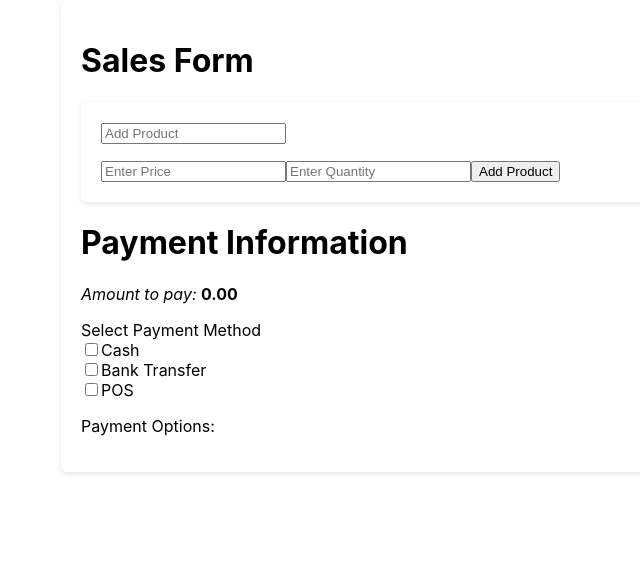
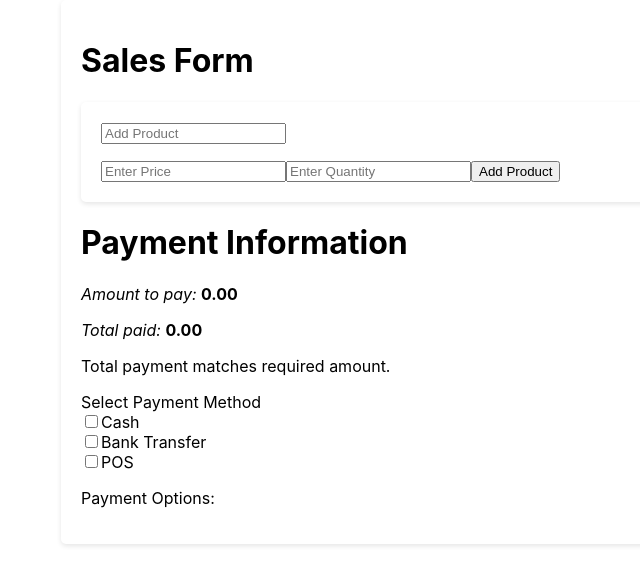
Before and after one commit to abiolatom/Eddietom, a React (Create React App) app: page / in a window 1280 px wide. Shown: the top 584 px of the page, without its empty margins (179-819 px from the left). Built offline with nearby package versions, Linux system fonts and the light colour scheme.

Commit message:
making changes to handleOption Change

```diff
--- a/src/components/PaymentMethod.js
+++ b/src/components/PaymentMethod.js
@@ -4,12 +4,19 @@ import { ProductContext } from "./ProductContext";
 const PaymentMethod = () => {
   const [selectedOptions, setSelectedOptions] = useState([]);
   const { calculateTotalPrice } = useContext(ProductContext);
+  const [amounts, setAmounts] = useState({});
 
   const options = [
     { value: "cash", label: "Cash" },
     { value: "transfer", label: "Bank Transfer" },
     { value: "pos", label: "POS" },
   ];
+
+  const handleAmountChange = (event, value) => {
+    const newAmount = { ...amounts };
+    newAmount[value] = event.target.value;
+    setAmounts(newAmount);
+  };
 
   const handleOptionChange = (value) => {
     const newSelectedOptions = selectedOptions.includes(value)
@@ -19,8 +26,20 @@ const PaymentMethod = () => {
   };
 
   const optionsRender = () => {
+    const totalPayment = Object.values(amounts).reduce(
+      (acc, amount) => acc + parseFloat(amount) || 0,
+      0
+    );
     return options.map((option) => {
       const isChecked = selectedOptions.includes(option.value);
+      const paymentInput = isChecked ? (
+        <input
+          type="number"
+          placeholder={`Enter amount paid by ${option.label}`}
+          value={amounts[option.value] || ""}
+          onChange={(e) => handleAmountChange(e, option.value)}
+        />
+      ) : null;
       return (
         <div key={option.value}>
           <input
@@ -30,16 +49,25 @@ const PaymentMethod = () => {
             value={option.value}
           />
           <label>{option.label} </label>
-          {isChecked && (
-            <input
-              type="number"
-              placeholder={`Enter amount paid by ${option.label}`}
-            />
-          )}
+          {paymentInput}
         </div>
       );
     });
   };
+
+  const paymentComparison = () => {
+    if (totalPayment === calculateTotalPrice()) {
+      return "Total payment matches required amount.";
+    } else if (totalPayment > calculateTotalPrice()) {
+      return "Total payment is more than required amount.";
+    } else {
+      return "Total payment is less than required amount.";
+    }
+  };
+  const totalPayment = Object.values(amounts).reduce(
+    (acc, amount) => acc + parseFloat(amount) || 0,
+    0
+  );
 
   return (
     <div>
@@ -47,8 +75,12 @@ const PaymentMethod = () => {
       <p>
         <em>Amount to pay:</em> <b>{calculateTotalPrice().toFixed(2)}</b>
       </p>
+      <p>
+        <em>Total paid:</em> <b>{totalPayment.toFixed(2)}</b>
+      </p>
+      <p>{paymentComparison()}</p>
       <label>Select Payment Method</label> {optionsRender()}
-      <p>Payment Options: {selectedOptions.join(", ")} </p>
+      <p>Payment Options: {selectedOptions.join(", ")}</p>
     </div>
   );
 };
```
